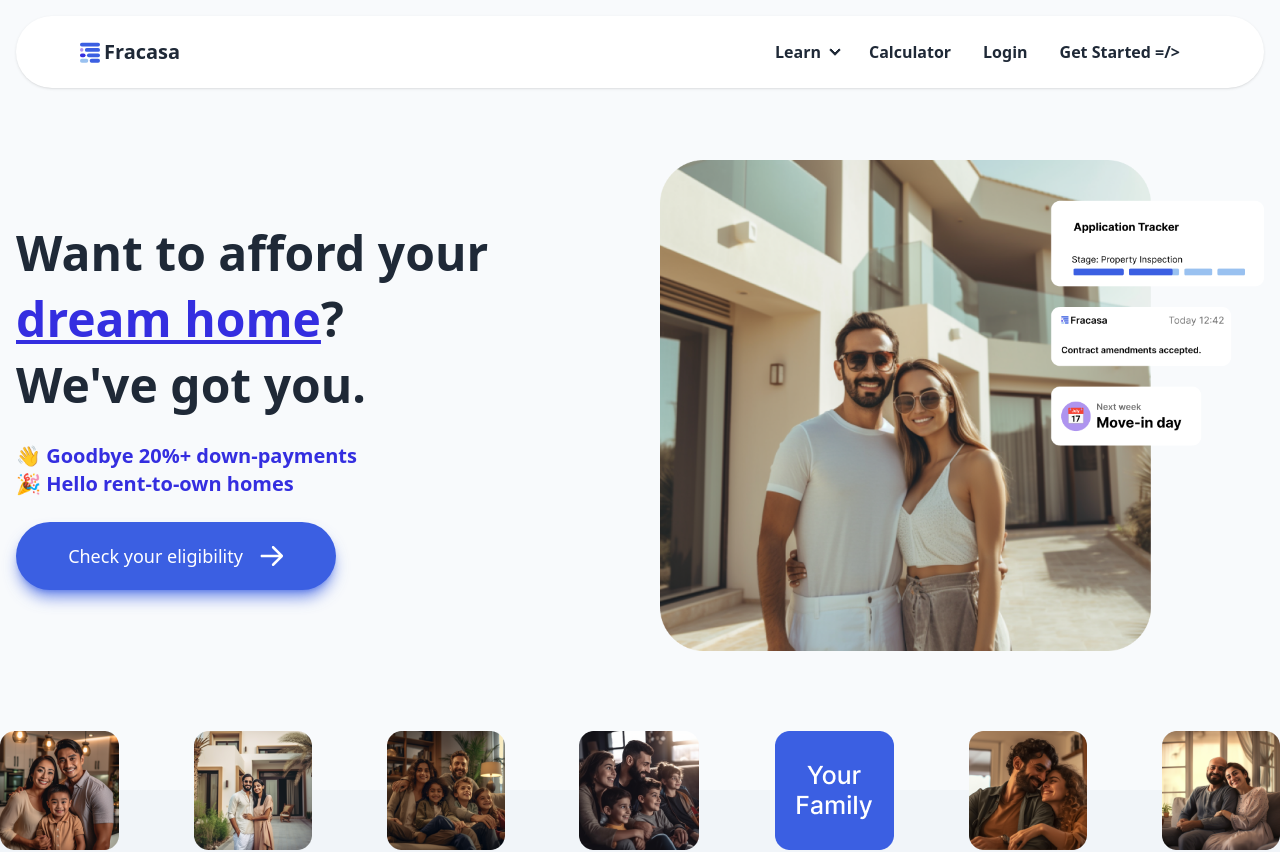
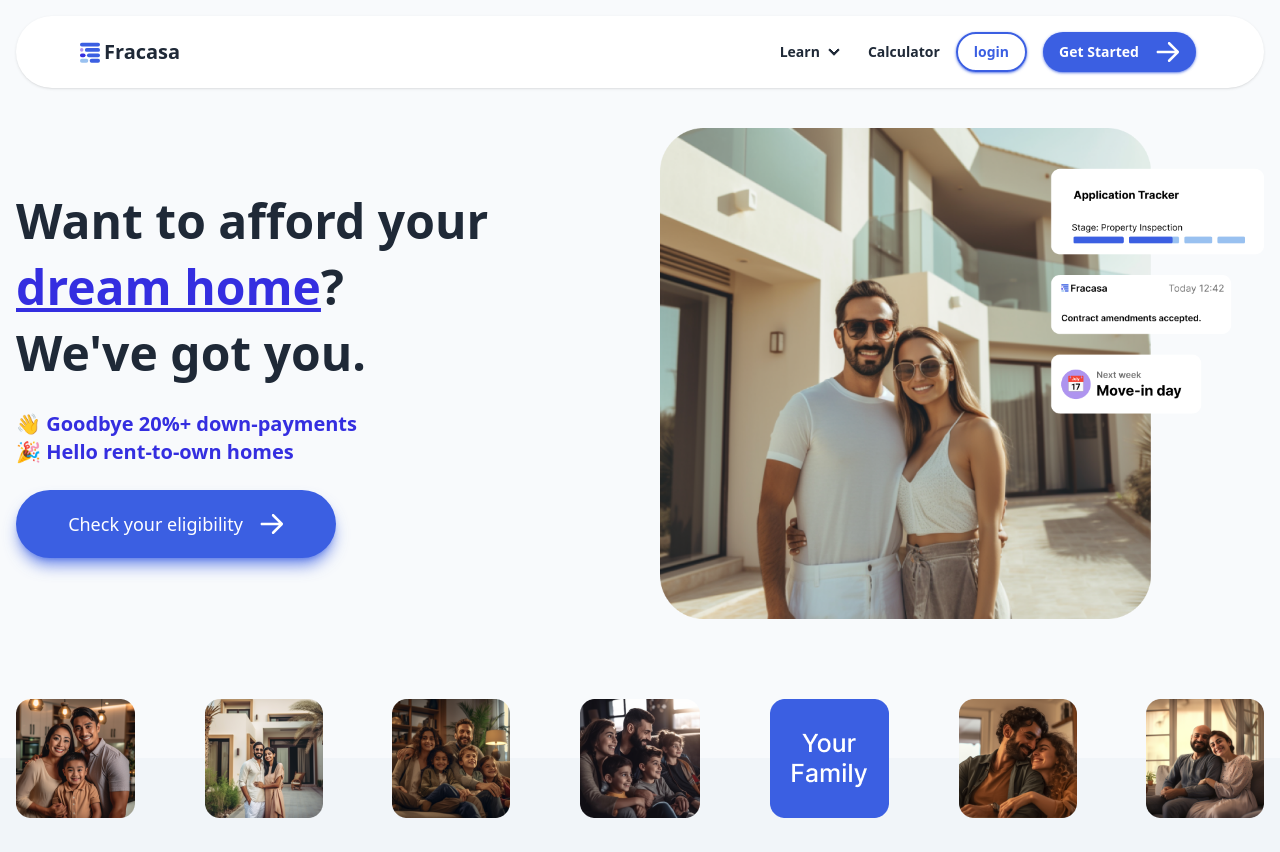
Before and after one commit to mo-shawa/fracasa, a React (Vite) app: page / in a window 1280 px wide. Shown: the top 852 px of the page. Built offline with nearby package versions, Linux system fonts and the light colour scheme.

Commit message:
hamburger placeholder + spacing tweaks

```diff
--- a/src/App.css
+++ b/src/App.css
@@ -3,7 +3,7 @@
 }
 
 .family-img-container {
-	@apply relative flex justify-between w-full h-max max-w-7xl gap-2 md:mx-auto overflow-x-scroll snap-x mx-4;
+	@apply relative flex justify-between w-full h-max max-w-7xl gap-2 md:mx-auto overflow-x-scroll snap-x px-4;
 }
 
 .family-img-wrapper {
--- a/src/App.tsx
+++ b/src/App.tsx
@@ -16,7 +16,7 @@ function App() {
 	return (
 		<>
 			<Navbar />
-			<section className="bg-slate-50  px-4 pt-20 relative">
+			<section className="bg-slate-50  px-4 pt-12 relative">
 				<motion.div
 					initial="hidden"
 					variants={twoColumnVariants}
@@ -135,7 +135,7 @@ function App() {
 						variants={twoColumnChildVariants}
 						className="flex flex-col justify-center order-1 md:order-2 items-center md:items-start gap-6"
 					>
-						<span className="text-2xl font-bold">
+						<span className="text-2xl font-bold text-center md:text-left">
 							1. Ready to be a homeowner?
 						</span>
 						<motion.h1
@@ -166,7 +166,7 @@ function App() {
 						variants={twoColumnChildVariants}
 						className="flex flex-col justify-center items-center md:items-start gap-6"
 					>
-						<span className="text-2xl font-bold">
+						<span className="text-2xl font-bold text-center md:text-left">
 							2. Move in and start saving
 						</span>
 						<motion.h1
@@ -210,7 +210,7 @@ function App() {
 						variants={twoColumnChildVariants}
 						className="flex flex-col justify-center order-1 md:order-2 items-center md:items-start gap-6"
 					>
-						<span className="text-2xl font-bold">
+						<span className="text-2xl font-bold text-center md:text-left">
 							3. Buy out Fracasa's equity position
 						</span>
 						<motion.h1
--- a/src/components/Navigation/Navbar.tsx
+++ b/src/components/Navigation/Navbar.tsx
@@ -1,11 +1,13 @@
 import LogoWithText from "./LogoWithText"
+import RightArrow from "../../assets/misc/right-arrow.svg"
+import Hamburger from "../../assets/misc/hamburger.svg"
 
 export default function Navbar() {
 	return (
 		<div className="max-w-7xl navbar bg-base-100 shadow rounded-full px-16 w-[calc(100%-2rem)] fixed top-4 left-1/2 -translate-x-1/2 z-20">
 			<LogoWithText />
-			<div className="flex-none">
-				<ul className="menu menu-horizontal px-1 font-semibold text-base">
+			<div className="flex-none hidden md:block">
+				<ul className="menu menu-horizontal px-1 font-semibold items-center">
 					<li>
 						<details>
 							<summary>Learn</summary>
@@ -22,14 +24,39 @@ export default function Navbar() {
 					<li>
 						<a>Calculator</a>
 					</li>
-					<li>
-						<a>Login</a>
-					</li>
-					<li>
-						<a>Get Started {"=/>"}</a>
-					</li>
+					<a className="mr-4">
+						<NavOutlineButton text="login" />
+					</a>
+					<a>
+						<NavArrowButton text="Get Started" />
+					</a>
 				</ul>
+			</div>
+			<div className="flex-none md:hidden">
+				<img className="w-10 h-10 fill-brand" src={Hamburger} alt="Hamburger" />
 			</div>
 		</div>
 	)
 }
+
+function NavArrowButton({ text }: { text: string }) {
+	return (
+		<button
+			className="flex w-full max-w-xs items-center justify-center gap-4 rounded-full text-white shadow shadow-brand2/70 bg-brand2 px-4 py-2
+		"
+		>
+			{text}
+			<img src={RightArrow} alt="Right Arrow" />
+		</button>
+	)
+}
+function NavOutlineButton({ text }: { text: string }) {
+	return (
+		<button
+			className="flex w-full max-w-xs items-center justify-center gap-4 rounded-full text-brand2 shadow shadow-brand2/70 border-2 border-brand2 px-4 py-2
+		"
+		>
+			{text}
+		</button>
+	)
+}
--- a/src/components/PrimaryButton.tsx
+++ b/src/components/PrimaryButton.tsx
@@ -1,4 +1,4 @@
-import RightArrow from "../assets/right-arrow.svg"
+import RightArrow from "../assets/misc/right-arrow.svg"
 import { motion } from "framer-motion"
 
 type PrimaryButtonProps = {
```
Also changed, not shown: src/assets/misc/hamburger.svg (added), src/assets/misc/right-arrow.svg (renamed from src/assets/right-arrow.svg).
